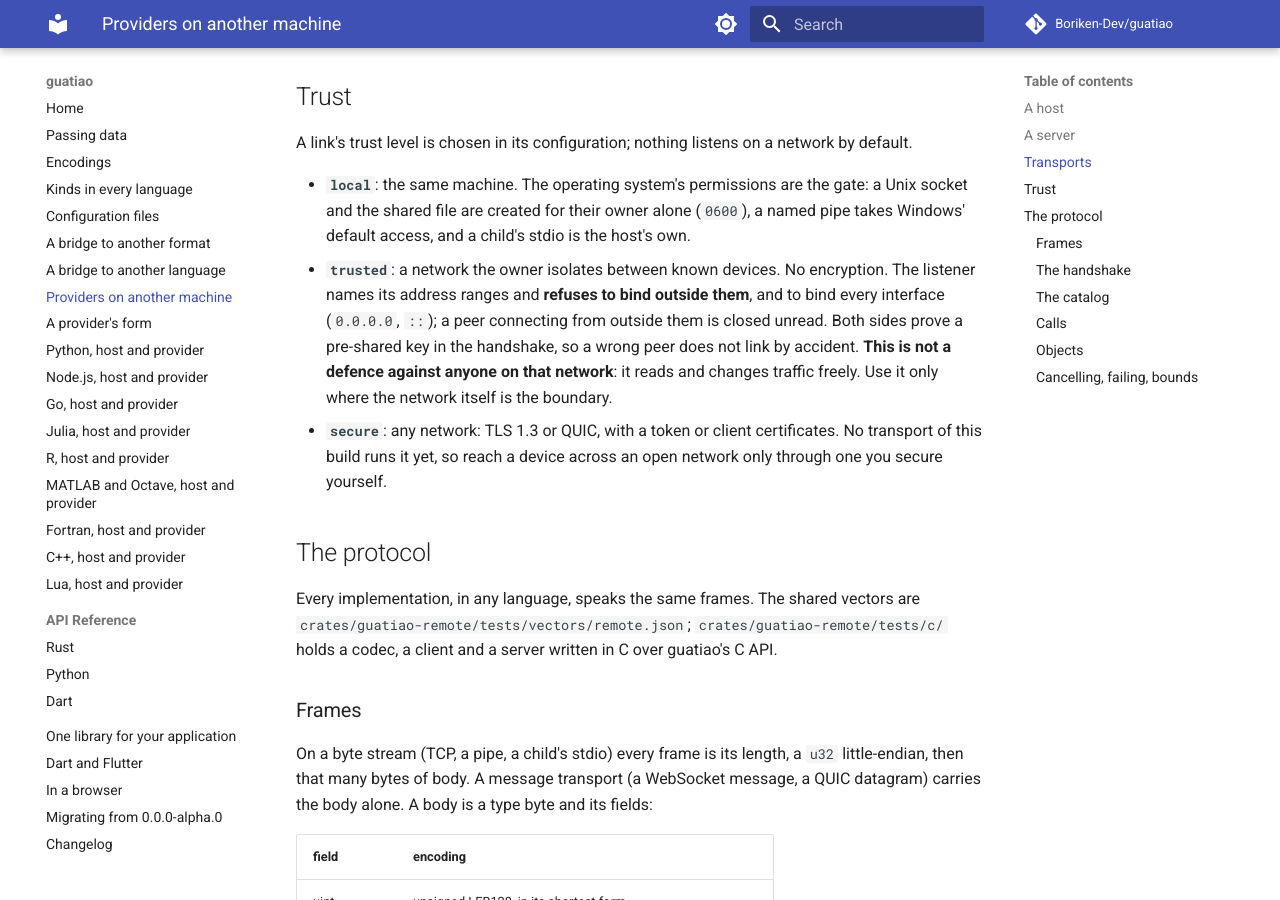
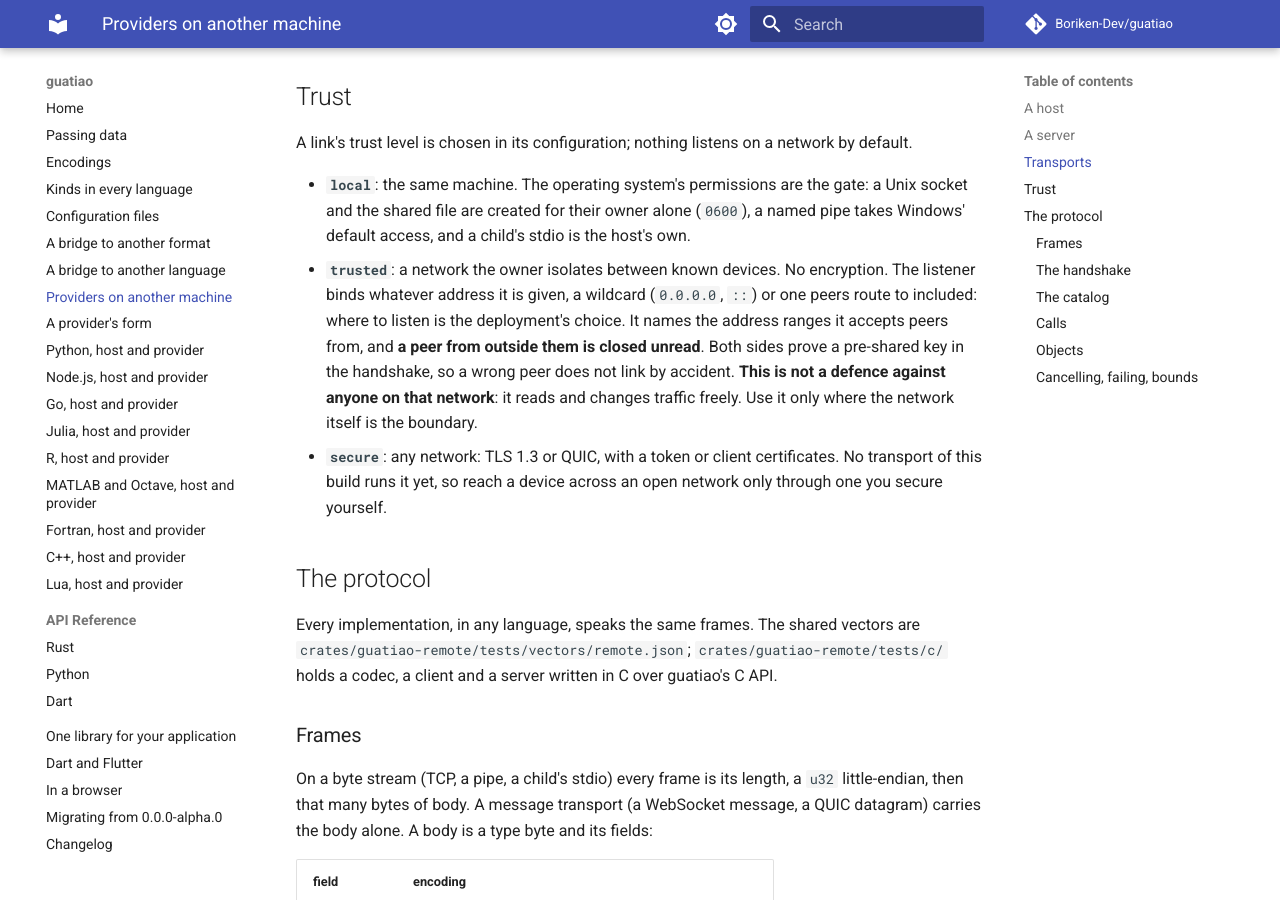
Before and after one commit to Boriken-Dev/guatiao, an MkDocs documentation site: the page built from docs/remote.md, in a window 1280 px wide and 900 px high, scrolled down 2284 px. Built offline with MkDocs 1.6.1 and Material for MkDocs 9.7.7, drawn with Linux system fonts in a browser that asks for light colours; comment, search, counter and statistics services are not loaded.

Commit message:
fix: a trusted TCP listener binds any address and admits peers by its ranges
Where a listener binds is the deployment's choice: a wildcard, or an
address peers route to from elsewhere, are both valid. TcpListen::bind
no longer refuses either; it refuses only an empty range list, which
would turn every peer away. A peer from outside the ranges is still
closed unread.

```diff
--- a/docs/remote.md
+++ b/docs/remote.md
@@ -97,11 +97,12 @@ network by default.
   alone (`0600`), a named pipe takes Windows' default access, and a
   child's stdio is the host's own.
 - **`trusted`**: a network the owner isolates between known devices. No
-  encryption. The listener names its address ranges and **refuses to
-  bind outside them**, and to bind every interface (`0.0.0.0`, `::`); a
-  peer connecting from outside them is closed unread. Both sides prove a
-  pre-shared key in the handshake, so a wrong peer does not link by
-  accident. **This is not a defence against anyone on that network**: it
+  encryption. The listener binds whatever address it is given, a
+  wildcard (`0.0.0.0`, `::`) or one peers route to included: where to
+  listen is the deployment's choice. It names the address ranges it
+  accepts peers from, and **a peer from outside them is closed unread**.
+  Both sides prove a pre-shared key in the handshake, so a wrong peer
+  does not link by accident. **This is not a defence against anyone on that network**: it
   reads and changes traffic freely. Use it only where the network itself
   is the boundary.
 - **`secure`**: any network: TLS 1.3 or QUIC, with a token or client
```
Also changed, not shown: CHANGELOG.md (+3 -2 lines), crates/guatiao-remote/AGENTS.md (+3 -3 lines), 2 other files.
